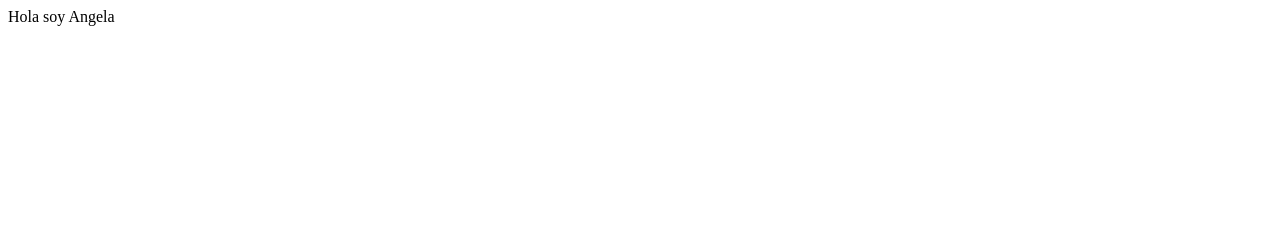
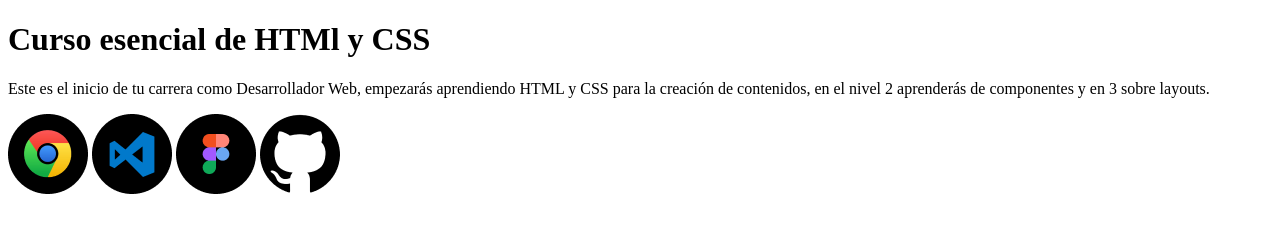
Before and after one commit to rosaanli/Curso-esencial-htm-css, a plain HTML site: page index.html in a window 1280 px wide. Drawn offline with Linux system fonts and the light colour scheme.

Commit message:
Hemos agregado las imágenes de los logos del setup al proyecto

```diff
--- a/index.html
+++ b/index.html
@@ -4,9 +4,20 @@
   <meta charset="UTF-8">
   <meta http-equiv="X-UA-Compatible" content="IE=edge">
   <meta name="viewport" content="width=, initial-scale=1.0">
-  <title>Document</title>
+  <title>El Blog de Angélica</title>
 </head>
 <body>
-  Hola soy Angela
+
+  <h1>
+    Curso esencial de HTMl y CSS
+  </h1>
+  <p>
+    Este es el inicio de tu carrera como Desarrollador Web, empezarás aprendiendo HTML y CSS para la creación de contenidos,
+    en el nivel 2 aprenderás de componentes y en 3 sobre layouts.
+  </p>
+  <img src="images/google-chrome.png" alt="Logo de Google Chrome"title="Logo de Google Chrome">
+  <img src="images/visual-studio-code.png" alt="Logo de Visual Studio Code"title="Logo de Visual Studio Code">
+  <img src="images/figma.png" alt="Logo de figma"title="Logo de figma">
+  <img src="images/github.png" alt="Logo de github"title="Logo de github">
 </body>
 </html>
```
Also changed, not shown: images/figma.png (added), images/github.png (added), images/google-chrome.png (added), images/visual-studio-code.png (added).
